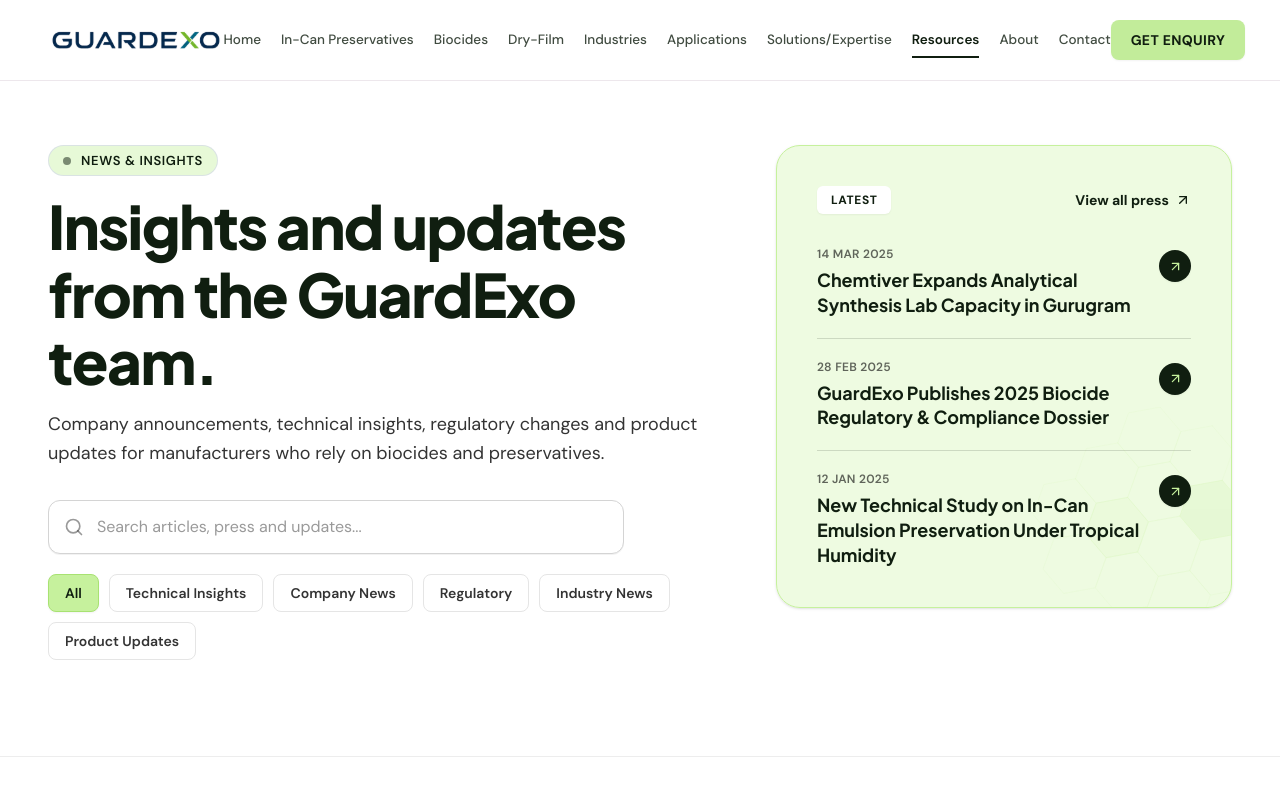
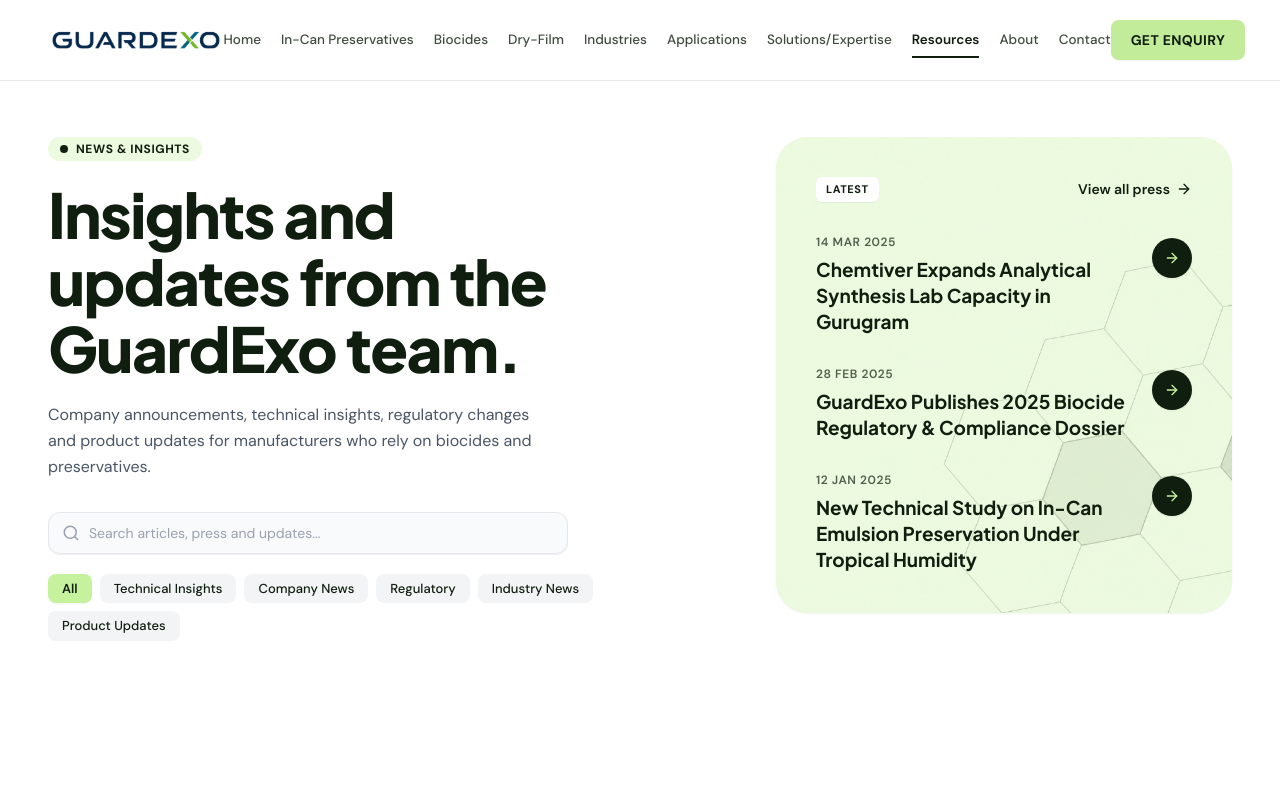
Before and after one commit to thoufeerma/Guardxo, a Next.js app: page /news in a window 1280 px wide. Shown: the top 800 px of the page. Built offline with nearby package versions, Linux system fonts and the light colour scheme.

Commit message:
Update News & Insights hero section to match exact Figma design and reference screenshot

```diff
--- a/src/components/news/NewsHero.tsx
+++ b/src/components/news/NewsHero.tsx
@@ -1,8 +1,8 @@
 "use client";
 
-import React, { useState } from "react";
+import React from "react";
 import Image from "next/image";
-import { Search, ArrowUpRight } from "lucide-react";
+import { Search, ArrowRight } from "lucide-react";
 
 interface NewsHeroProps {
   activeCategory: string;
@@ -28,64 +28,70 @@
 }: NewsHeroProps) {
   const latestPress = [
     {
-      date: "14 Mar 2025",
+      date: "14 MAR 2025",
       title: "Chemtiver Expands Analytical Synthesis Lab Capacity in Gurugram",
       href: "#press",
     },
     {
-      date: "28 Feb 2025",
+      date: "28 FEB 2025",
       title: "GuardExo Publishes 2025 Biocide Regulatory & Compliance Dossier",
       href: "#press",
     },
     {
-      date: "12 Jan 2025",
+      date: "12 JAN 2025",
       title: "New Technical Study on In-Can Emulsion Preservation Under Tropical Humidity",
       href: "#press",
     },
   ];
 
   return (
-    <section className="w-full bg-white pt-12 pb-20 lg:pt-16 lg:pb-24 border-b border-neutral-200/70">
+    <section className="w-full bg-white pt-10 pb-16 lg:pt-14 lg:pb-20">
       <div className="max-w-[1520px] mx-auto px-6 lg:px-12">
         <div className="grid grid-cols-1 lg:grid-cols-12 gap-12 lg:gap-16 items-start">
           {/* Left Column: Headline, Search, Filter Pills */}
           <div className="lg:col-span-7 flex flex-col gap-8">
-            <div className="flex flex-col gap-4">
-              <div className="inline-flex items-center gap-2.5 px-3.5 py-1.5 rounded-full bg-[#C4EF9C]/40 border border-[#B9AEFF]/30 w-fit backdrop-blur-sm">
-                <span className="w-2 h-2 rounded-full bg-[#101E10] animate-pulse" />
-                <span className="text-xs sm:text-[13px] font-semibold tracking-wider uppercase text-[#101E10]">
+            <div className="flex flex-col gap-5">
+              {/* NEWS & INSIGHTS Badge */}
+              <div className="inline-flex items-center gap-2 px-3 py-1 rounded-full bg-[#ECFAE0] w-fit">
+                <span className="w-2 h-2 rounded-full bg-[#101E10]" />
+                <span className="text-[11px] sm:text-xs font-bold tracking-wider uppercase text-[#101E10]">
                   NEWS & INSIGHTS
                 </span>
               </div>
 
-              <h1 className="text-4xl sm:text-5xl lg:text-[60px] font-extrabold text-[#101E10] leading-[1.12] tracking-tight">
-                Insights and updates from the GuardExo team.
+              {/* Title */}
+              <h1 className="text-4xl sm:text-5xl lg:text-[56px] xl:text-[62px] font-extrabold text-[#101E10] leading-[1.08] tracking-tight">
+                Insights and<br className="hidden sm:inline" />
+                {" "}updates from the<br className="hidden sm:inline" />
+                {" "}GuardExo team.
               </h1>
 
-              <p className="text-base sm:text-lg text-black/80 font-normal leading-relaxed max-w-2xl">
+              {/* Description */}
+              <p className="text-[15px] sm:text-base text-gray-600 font-normal leading-relaxed max-w-[500px]">
                 Company announcements, technical insights, regulatory changes and product updates for
                 manufacturers who rely on biocides and preservatives.
               </p>
             </div>
 
-            {/* Search Input */}
+            {/* Search & Categories */}
             <div className="flex flex-col gap-5">
-              <div className="relative w-full max-w-xl">
+              {/* Search Input */}
+              <div className="relative w-full max-w-[520px]">
                 <Search
-                  size={20}
-                  className="absolute left-4 top-1/2 -translate-y-1/2 text-black/40 pointer-events-none"
+                  size={18}
+                  className="absolute left-3.5 top-1/2 -translate-y-1/2 text-gray-400 pointer-events-none"
                 />
                 <input
                   type="text"
                   placeholder="Search articles, press and updates..."
                   value={searchQuery}
                   onChange={(e) => onSearchChange(e.target.value)}
-                  className="w-full bg-white border border-neutral-300 focus:border-[#101E10] rounded-xl pl-12 pr-4 py-3.5 text-sm sm:text-base focus:outline-none focus:ring-2 focus:ring-[#101E10]/15 text-[#101E10] placeholder:text-black/40 transition-all shadow-2xs"
+                  className="w-full bg-[#F9FAFB] border border-gray-200 focus:border-[#101E10] rounded-xl pl-10 pr-4 py-2.5 text-sm focus:outline-none focus:ring-1 focus:ring-[#101E10] text-[#101E10] placeholder:text-gray-400 transition-all shadow-2xs"
                 />
               </div>
 
               {/* Filter Pills */}
-              <div className="flex flex-wrap items-center gap-2.5">
+              <div className="flex flex-wrap items-center gap-2 max-w-[620px]">
                 {CATEGORIES.map((cat) => {
                   const isActive = activeCategory === cat;
                   return (
@@ -93,10 +99,10 @@
                       key={cat}
                       type="button"
                       onClick={() => onSelectCategory(cat)}
-                      className={`px-4 py-2 rounded-lg text-sm font-semibold transition-all cursor-pointer border ${
+                      className={`px-3.5 py-1.5 rounded-[8px] text-xs sm:text-[13px] transition-all cursor-pointer border-0 ${
                         isActive
-                          ? "bg-[#C6F19D] text-[#101E10] border-[#A8E272] shadow-xs font-bold"
-                          : "bg-white hover:bg-neutral-50 text-black/80 border-neutral-200"
+                          ? "bg-[#C6F19D] text-[#101E10] font-semibold shadow-xs"
+                          : "bg-[#F3F4F6] text-[#101E10] font-medium hover:bg-gray-200"
                       }`}
                     >
                       {cat}
@@ -108,54 +114,52 @@
           </div>
 
           {/* Right Column: Latest Press Callout Card */}
-          <div className="lg:col-span-5 relative bg-[#C6F19D]/30 border border-[#C6F19D] rounded-[24px] p-8 sm:p-10 flex flex-col gap-8 shadow-sm overflow-hidden">
-            {/* Hexagon line pattern */}
-            <div className="absolute -right-6 -bottom-6 w-56 h-56 pointer-events-none opacity-40">
-              <Image
-                src="/images/technical-expertise-hexagons.svg"
-                alt="Hexagon line pattern"
-                width={224}
-                height={224}
-                className="w-full h-full object-contain"
-              />
-            </div>
+          <div className="lg:col-span-5 relative bg-[#ECFAE0] rounded-[28px] sm:rounded-[32px] p-7 sm:p-9 lg:p-10 flex flex-col justify-between overflow-hidden shadow-xs">
+            {/* Background Graphic with Hexagons matching shared image */}
+            <Image
+              src="/images/news-latest-card-bg.png"
+              alt="Hexagons pattern"
+              fill
+              className="object-cover object-right-bottom pointer-events-none select-none z-0"
+              priority
+            />
 
             {/* Header */}
-            <div className="flex items-center justify-between relative z-10">
-              <span className="bg-white text-[#101E10] text-xs font-bold uppercase tracking-wider px-3.5 py-1.5 rounded-md shadow-xs">
-                Latest
+            <div className="flex items-center justify-between relative z-10 mb-8">
+              <span className="bg-white text-[#101E10] text-[11px] font-bold uppercase tracking-wider px-2.5 py-1 rounded-[6px] shadow-2xs">
+                LATEST
               </span>
               <a
                 href="#press"
-                className="inline-flex items-center gap-1.5 text-sm font-bold text-[#101E10] hover:text-[#5AB900] group"
+                className="inline-flex items-center gap-1.5 text-sm font-semibold text-[#101E10] hover:text-[#5AB900] group transition-colors"
               >
                 View all press
-                <ArrowUpRight
+                <ArrowRight
                   size={16}
-                  className="transition-transform group-hover:translate-x-0.5 group-hover:-translate-y-0.5"
+                  className="transition-transform group-hover:translate-x-1"
                 />
               </a>
             </div>
 
-            {/* 3 Featured Press Items */}
-            <div className="flex flex-col divide-y divide-[#101E10]/15 relative z-10">
+            {/* 3 Featured Press Items without divider lines */}
+            <div className="flex flex-col gap-8 relative z-10">
               {latestPress.map((item, idx) => (
                 <a
                   key={idx}
                   href={item.href}
-                  className="group py-5 first:pt-0 last:pb-0 flex items-start justify-between gap-4 transition-all"
+                  className="group flex items-start justify-between gap-4 transition-all"
                 >
-                  <div className="flex flex-col gap-1.5">
-                    <span className="text-xs font-semibold text-black/60 uppercase tracking-wide">
+                  <div className="flex flex-col gap-1.5 max-w-[340px]">
+                    <span className="text-xs font-semibold text-[#101E10]/70 uppercase tracking-wider">
                       {item.date}
                     </span>
-                    <h3 className="text-base sm:text-lg font-bold text-[#101E10] group-hover:text-[#5AB900] leading-snug transition-colors">
+                    <h3 className="text-lg sm:text-[19px] font-bold text-[#101E10] group-hover:text-[#5AB900] leading-snug transition-colors">
                       {item.title}
                     </h3>
                   </div>
                   {/* Filled dark circular arrow button */}
-                  <div className="w-8 h-8 rounded-full bg-[#101E10] text-[#C6F19D] flex items-center justify-center flex-none transition-transform group-hover:scale-105 shadow-xs mt-1">
-                    <ArrowUpRight size={15} />
+                  <div className="w-9 h-9 sm:w-10 sm:h-10 rounded-full bg-[#101E10] text-[#C6F19D] flex items-center justify-center flex-none transition-transform group-hover:scale-105 shadow-xs mt-1">
+                    <ArrowRight size={16} />
                   </div>
                 </a>
               ))}
```
Also changed, not shown: public/images/news-latest-card-bg.png (added), public/images/news-latest-hexagons.svg (added).
